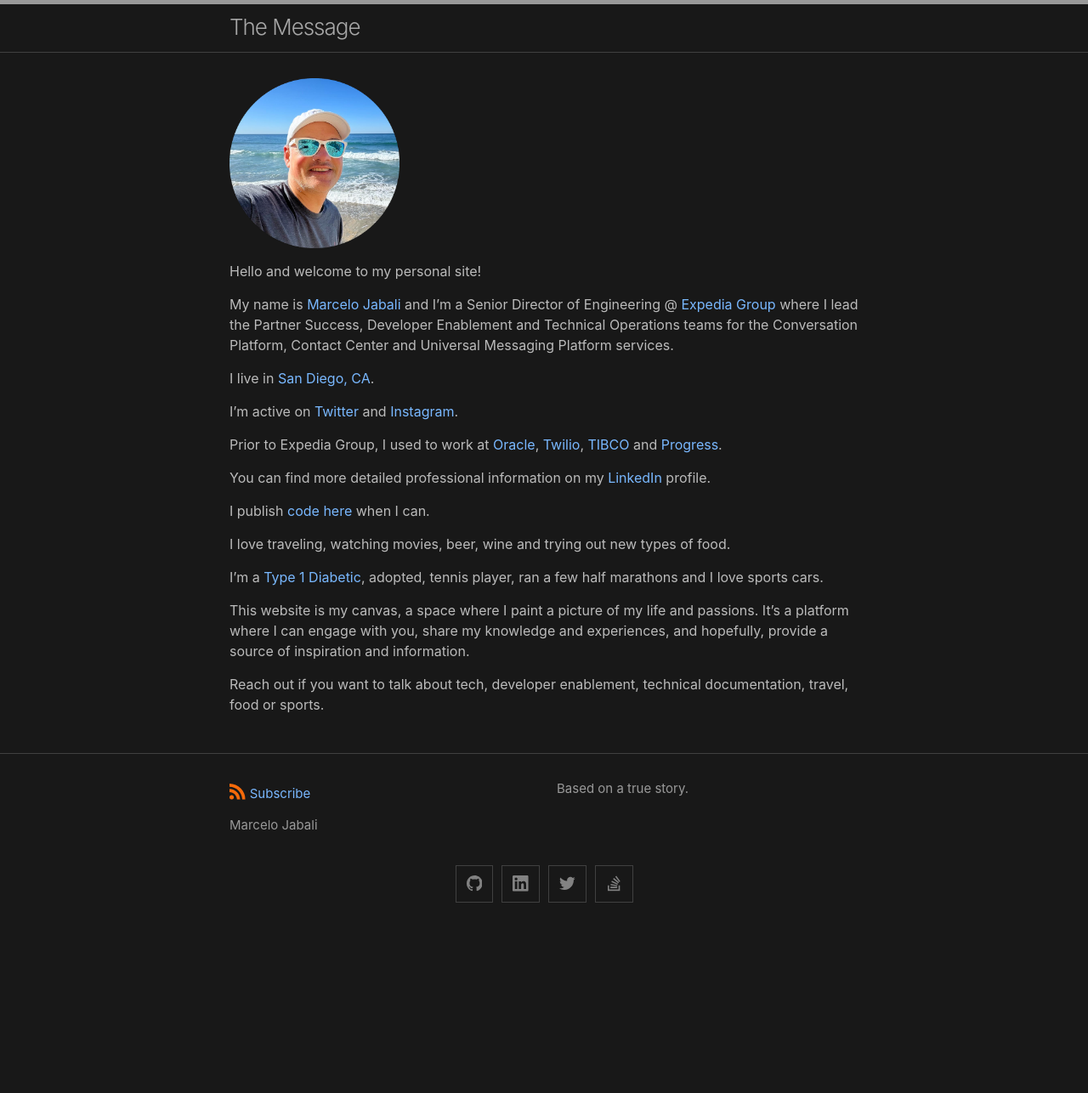
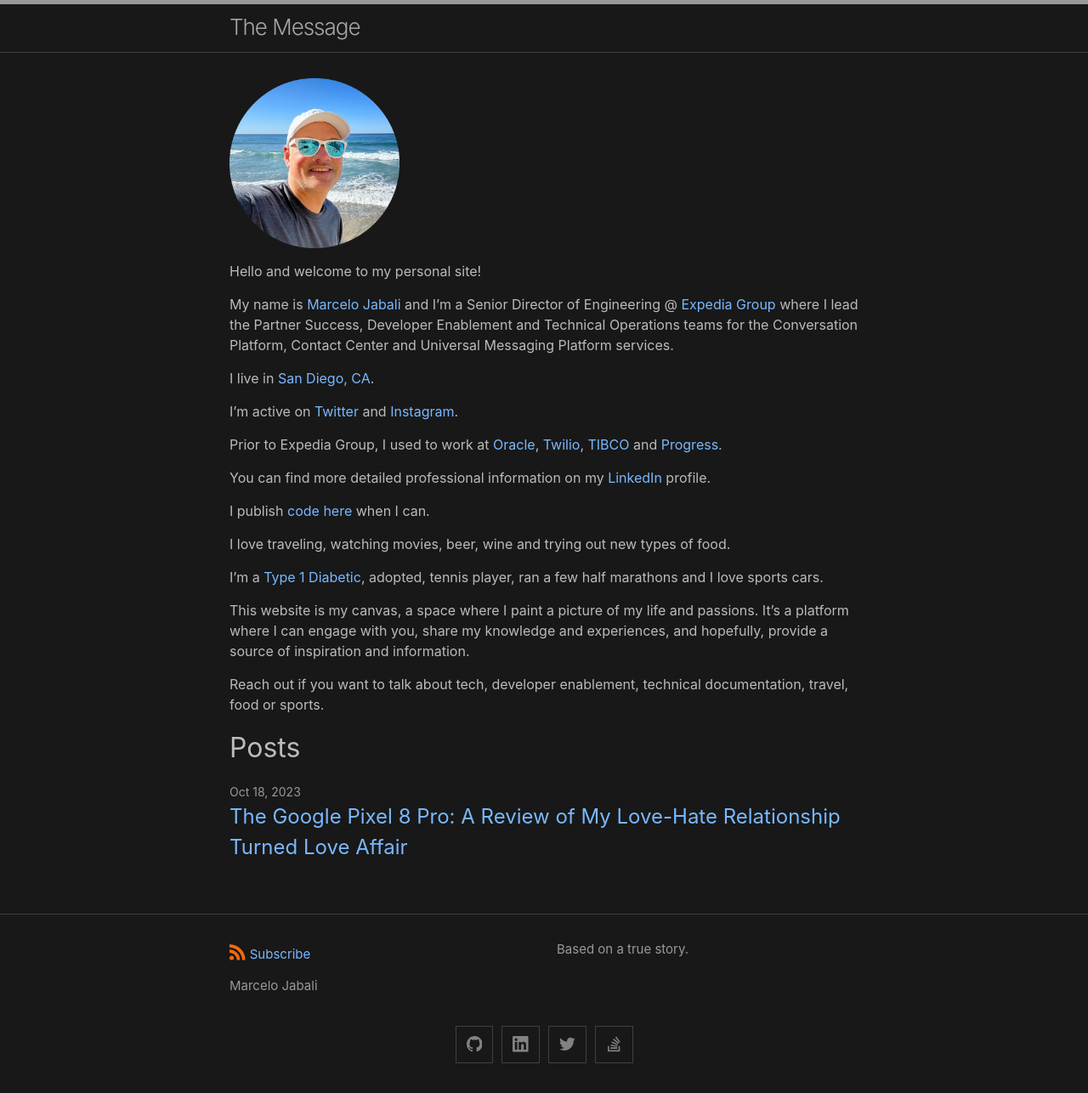
Before and after one commit to mjabali/mjabali.github.io, a Jekyll site: the page built from index.md, in a window 1280 px wide. Shown: the whole page at 85% size. Built offline with Jekyll 4.4.1, drawn with Linux system fonts in a browser that asks for light colours; before the commit the page ends 1097 px from its top, so only the background shows below that; some of the changed lines change nothing that is shown.

Commit message:
Google Pixel 8 Pro Post

```diff
--- a/_config.yml
+++ b/_config.yml
@@ -12,8 +12,8 @@
 
 theme: minima
 
-#plugins:
-#  - jekyll-feed
+plugins:
+  - jekyll-feed
 #  - jekyll-seo-tag
 
 # Theme-specific settings
@@ -41,4 +41,4 @@
 
 # Set to `true` to show excerpts on the homepage.
 #
-# show_excerpts: false
+# show_excerpts: true
--- /dev/null
+++ b/_posts/2023-10-18-pixel-8-pro-notes.md
@@ -0,0 +1,43 @@
+---
+layout: post
+title: "The Google Pixel 8 Pro: A Review of My Love-Hate Relationship Turned Love Affair"
+categories: phones
+---
+
+<img src="/assets/images/IMG_3682.png" width=300 align="center">
+
+As a long-time user of Google Pixel devices, my journey with these smartphones has been nothing short of a rollercoaster ride. From the highs of an exceptional camera system to the lows of unpredictable performance, I've experienced it all. But when the opportunity to try the Google Pixel 8 Pro presented itself, I decided to give it one more chance before potentially giving up on the Pixel series. Fast forward to today, and I can confidently say that the Google Pixel 8 Pro has won me over. In this post, I'll share my thoughts on this device, highlighting its design, performance, battery life, camera system, and some impressive software features.
+
+### Design and Aesthetics
+
+The first thing that struck me about the Google Pixel 8 Pro was its stunning design. It's undeniably a good-looking phone with a sleek and modern appearance. The use of premium materials and attention to detail in the design is apparent, making it a device that you'd be proud to show off.
+
+### The Google Tensor G3: A Remarkable Upgrade
+
+One of the standout features of the Google Pixel 8 Pro is the new Google Tensor G3 processor. This chipset represents a significant upgrade from its predecessor, and it has been impressively stable in my day-to-day usage. Apps open quickly, and multitasking feels smoother than ever, ensuring a seamless user experience.
+
+### Battery Life: A Crucial Factor
+
+For me, a smartphone's battery life is of paramount importance. I have a medical device that connects to my phone via Bluetooth, and it's imperative that I don't run out of battery during a typical day. The Google Pixel 8 Pro has proven to be a reliable companion in this regard. It consistently delivers excellent battery life, providing me with the confidence that I won't be left stranded with a dead device.
+
+### The Camera System: A Class Apart
+
+The camera system on the Google Pixel 8 Pro lives up to the hype. Just like everyone else is saying, it's superb. While I'm still in the early stages of exploring all its capabilities, I'm already amazed by the quality of photos and videos it produces. From stunning low-light shots to impressive zoom capabilities, this camera is a game-changer.
+
+### Display and Sound Quality
+
+The phone's display is nothing short of amazing. It's crisp, vibrant, and offers a delightful viewing experience. Whether you're watching videos, browsing the web, or playing games, the Pixel 8 Pro's display shines.
+
+Sound quality is equally impressive, making media consumption a joy. The speakers provide clear and rich audio, enhancing the overall entertainment value of the device.
+
+### Software Features: The Cherry on Top
+
+The Google Pixel 8 Pro doesn't just excel in hardware; its software features are equally remarkable. Features like Magic Editor and Best Take enhance your photography and video editing capabilities, helping you create stunning content effortlessly. The face unlock feature is a convenient upgrade, making device access more secure and user-friendly.
+
+### A Special Bonus: The Google Pixel Watch 2
+
+As if the Google Pixel 8 Pro wasn't exciting enough, I was delighted to pre-order this device and receive the Google Pixel Watch 2 for free. The anticipation of getting my hands on the watch in November adds an extra layer of excitement to this entire experience.
+
+### Conclusion
+
+My journey as a Google Pixel user has taken a decisive turn with the Google Pixel 8 Pro. It's a device that has rekindled my love for the Pixel series, and I'm genuinely excited about its future. With a stunning design, powerful performance, exceptional battery life, and a camera system that sets a new standard, the Google Pixel 8 Pro is a device that truly shines. The addition of useful software features and the opportunity to grab the Google Pixel Watch 2 as a pre-order bonus only sweeten the deal. If you've been on the fence about whether to give the Pixel series a chance, the Google Pixel 8 Pro might just be the device to win you over, as it did for me.
--- a/index.md
+++ b/index.md
@@ -8,7 +8,7 @@
 layout: home
 ---
 
-<img src="img/beach_profile_circle.png" width=200>
+<img src="/assets/images/beach_profile_circle.png" width=200>
 
 Hello and welcome to my personal site!
 
@@ -32,3 +32,5 @@
 This website is my canvas, a space where I paint a picture of my life and passions. It's a platform where I can engage with you, share my knowledge and experiences, and hopefully, provide a source of inspiration and information.
 
 Reach out if you want to talk about tech, developer enablement, technical documentation, travel, food or sports.
+
+# Posts
```
Also changed, not shown: assets/images/IMG_3682.png (added), assets/images/beach_profile_circle.png (renamed from img/beach_profile_circle.png), 1 other file.
